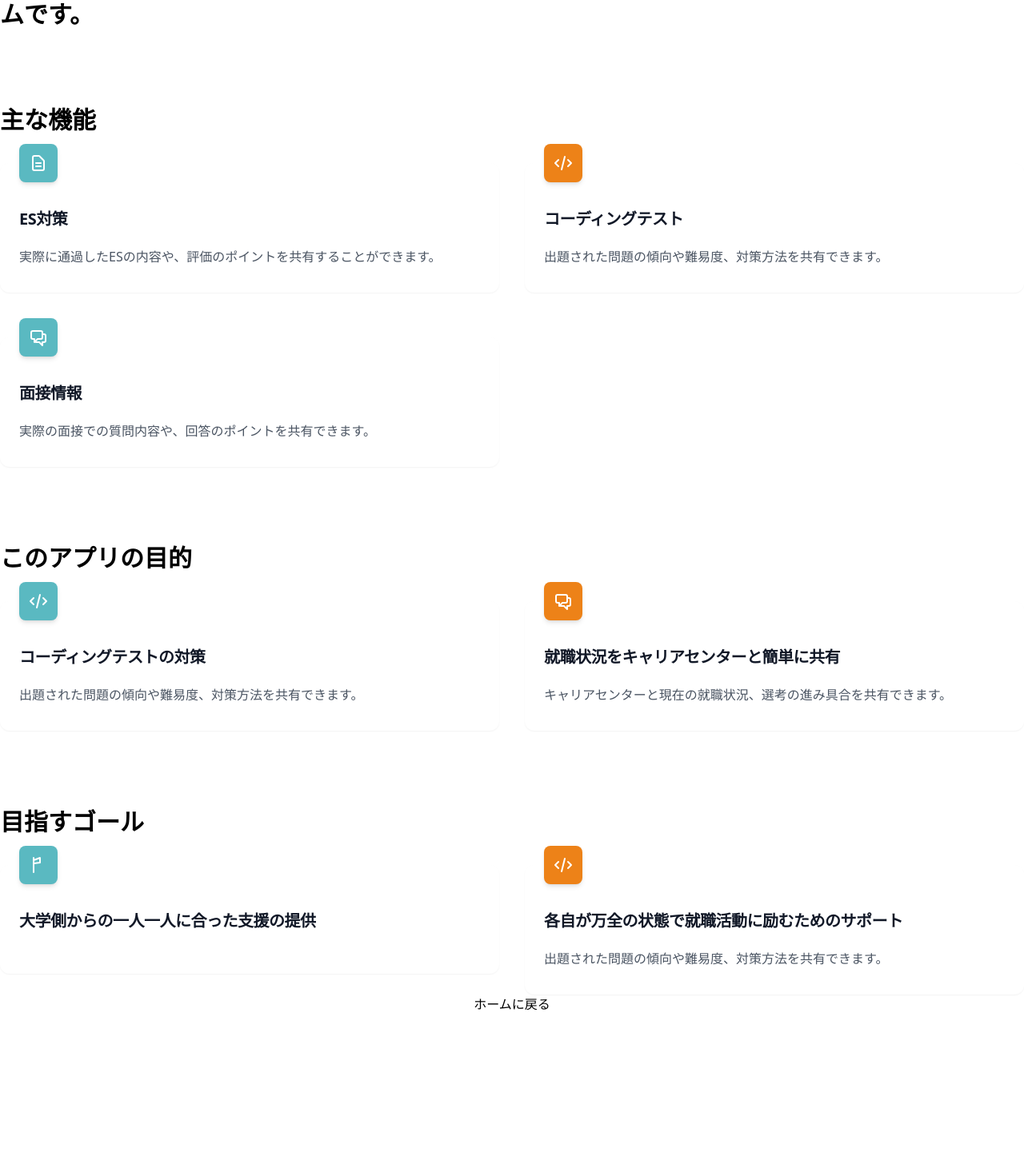
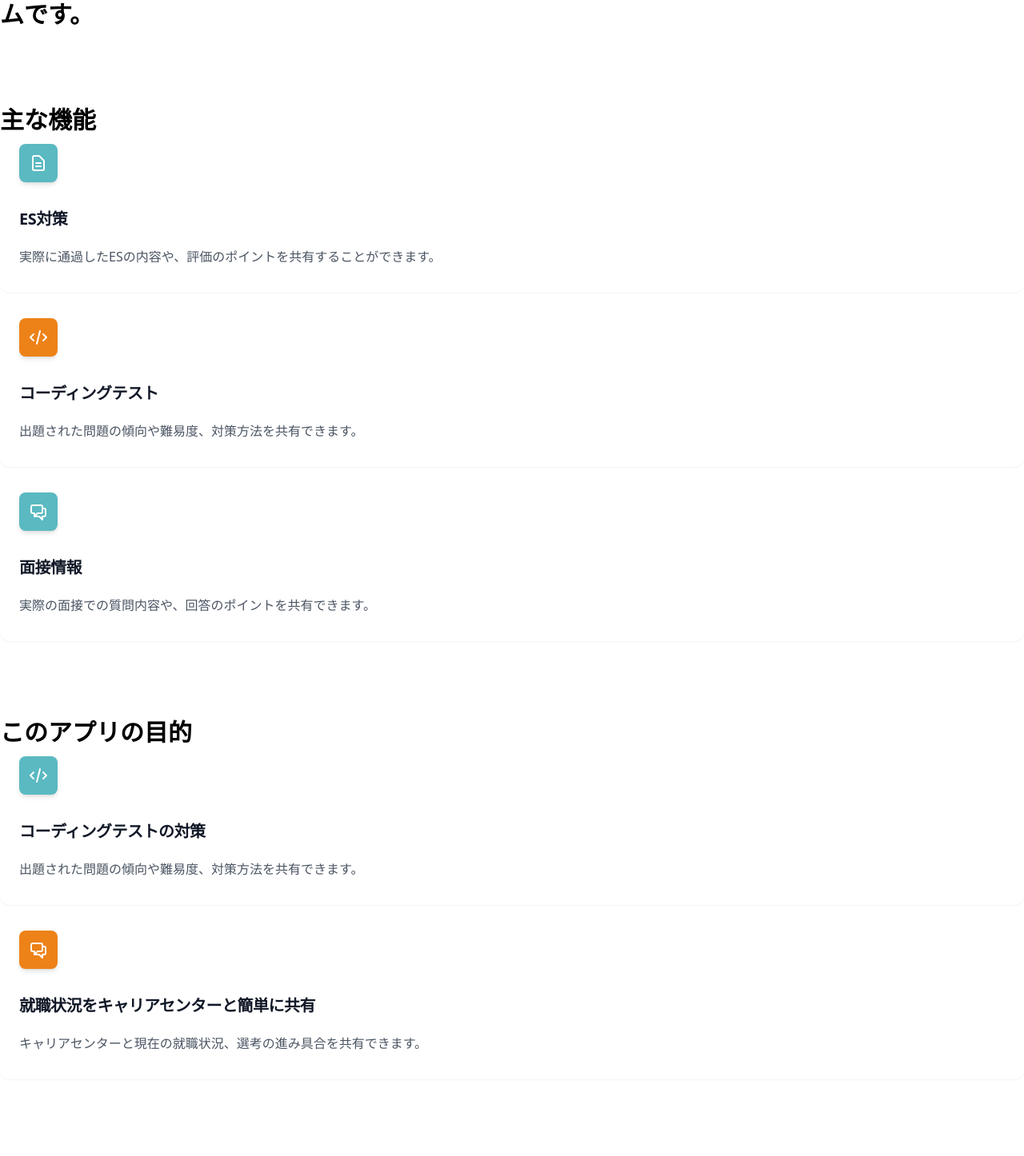
Before and after one commit to FrohleinYoshie/KPU_Syuukatu, a Next.js app in the folder syukatu/: page /about in a window 1280 px wide. Shown: the part 240-1686 px from the top of the page at 80% size. Before the commit the page ends 1508 px from the top, so only its background shows below. Built offline with nearby package versions, Linux system fonts and the light colour scheme.

Commit message:
Update page.tsx
2回目

```diff
--- a/syukatu/app/about/page.tsx
+++ b/syukatu/app/about/page.tsx
@@ -34,10 +34,10 @@ export default function AboutPage() {
           <h1 className="text-3xl font-bold mb-3">このアプリは、本大学の学生向けに 「就職活動を効率化」 するための情報共有プラットフォームです。</h1>
         </div>
       </div>
-      <div className="mt-24">
+      <div className="mt-24 justify-center">
 
         <h1 className="text-3xl font-bold mb-3"　>主な機能</h1>
-            <div className="grid grid-cols-3 gap-8 sm:grid-cols-2 lg:grid-cols-2">
+            <div className="grid grid-cols-3 gap-8 sm:grid-cols-2 lg:grid-cols-1">
               {[
                 {
                   title: "ES対策",
@@ -103,7 +103,7 @@ export default function AboutPage() {
 
         <div className='mt-24'>
           <h1 className="text-3xl font-bold mb-3"　>このアプリの目的</h1>
-              <div className="grid grid-cols-3 gap-8 sm:grid-cols-2 lg:grid-cols-2">
+              <div className="grid grid-cols-3 gap-8 sm:grid-cols-2 lg:grid-cols-1">
               {[
                 {
                   title: "コーディングテストの対策",
@@ -156,7 +156,7 @@ export default function AboutPage() {
         </div>
         <div className='mt-24'>
           <h1 className="text-3xl font-bold mb-3"　>目指すゴール</h1>
-              <div className="grid grid-cols-3 gap-8 sm:grid-cols-2 lg:grid-cols-2">
+          <div className="grid grid-cols-4 gap-8 sm:grid-cols-2 lg:grid-cols-1 mx-auto">
               {[
                 {
                   title: "大学側からの一人一人に合った支援の提供",
```
